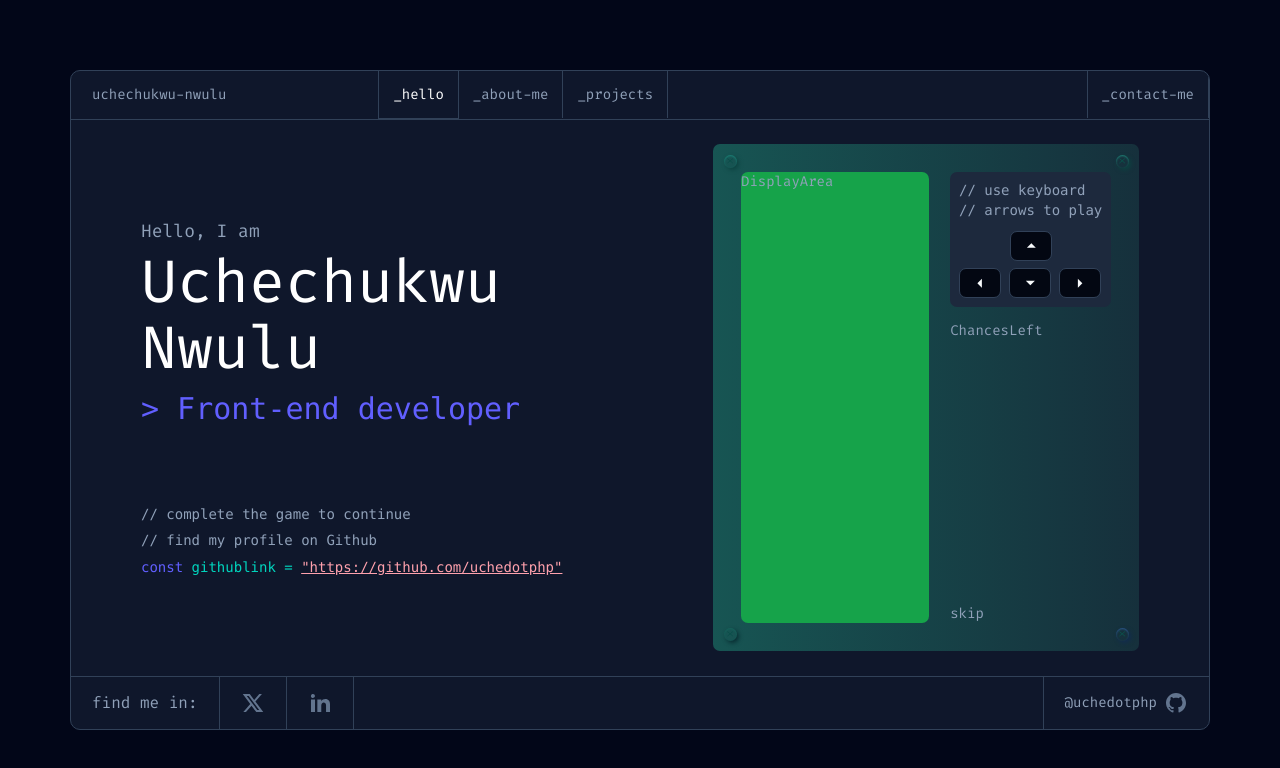
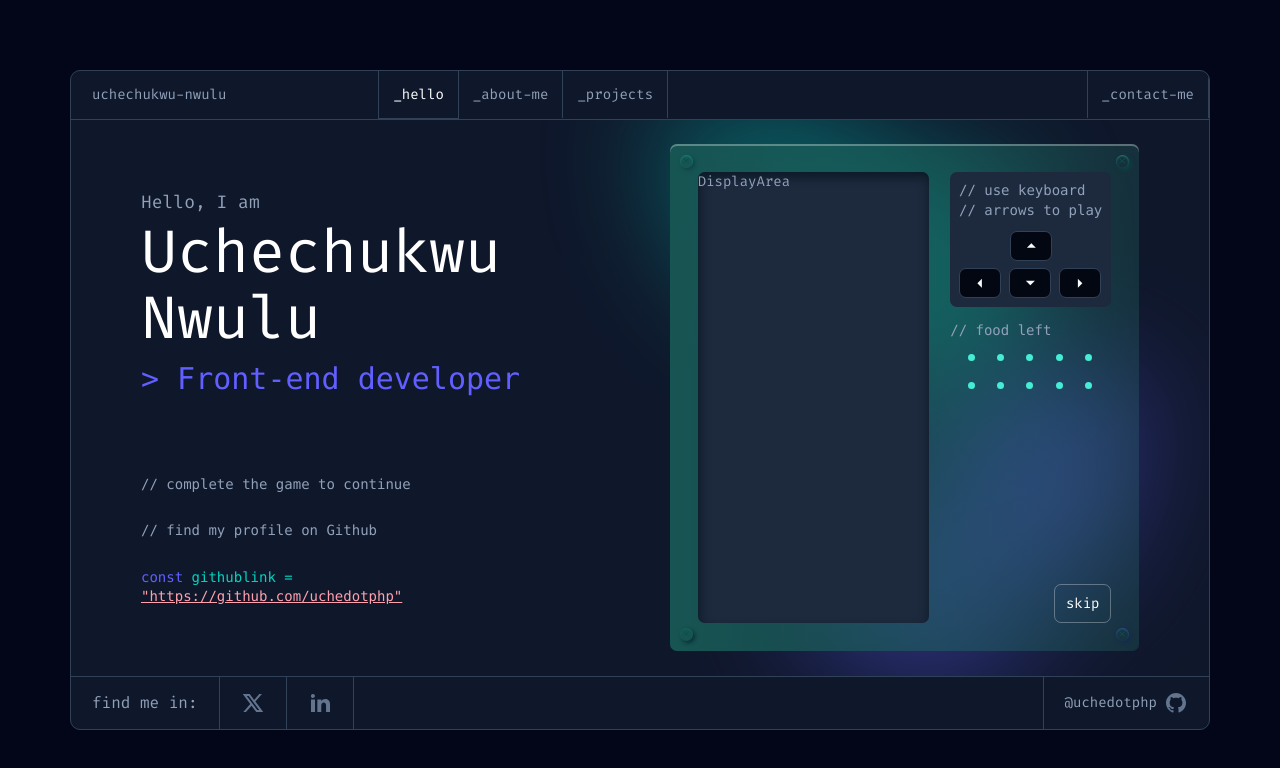
Before and after one commit to uchedotphp/my-portfolio, a React (Vite) app: page / in a window 1280 px wide. Shown: the top 768 px of the page. Built offline with nearby package versions, Linux system fonts and the light colour scheme.

Commit message:
feat: enhance snake game components and update UI styling

```diff
--- a/src/components/Button.tsx
+++ b/src/components/Button.tsx
@@ -1,7 +1,11 @@
-const Button = ({ children, className }: { children: React.ReactNode, className?: string }) => {
-  return (
-    <button className={`${className}`}>{children}</button>
-  )
-}
+const Button = ({
+  children,
+  className,
+}: {
+  children: React.ReactNode;
+  className?: string;
+}) => {
+  return <button className={`btn ${className}`}>{children}</button>;
+};
 
-export default Button
+export default Button;
--- a/src/components/snakeGame/ChancesLeft.tsx
+++ b/src/components/snakeGame/ChancesLeft.tsx
@@ -1,7 +1,35 @@
-const ChancesLeft = () => {
-  return (
-    <div>ChancesLeft</div>
-  )
+interface SingleChanceProps {
+  isActive: boolean;
 }
 
-export default ChancesLeft
+const SingleChance = ({ isActive }: SingleChanceProps) => {
+  return (
+    <div className="w-[20.69px] h-[20.69px] bg-teal-300/10 rounded-full flex items-center justify-center">
+      <div className="w-[14.69px] h-[14.69px] bg-teal-300/20 rounded-full flex items-center justify-center">
+        <div
+          className={`w-2 h-2 rounded-full ${
+            isActive ? "bg-teal-300" : "bg-teal-300/10"
+          }`}
+        ></div>
+      </div>
+    </div>
+  );
+};
+
+interface ChancesLeftProps {
+  chancesLeft: number;
+}
+
+export const ChancesLeft = ({ chancesLeft }: ChancesLeftProps) => {
+  return (
+    <div>
+      <code className="text-base">// food left</code>
+
+      <div className="mt-2 px-3 grid grid-cols-5 gap-2">
+        {[...Array(10)].map((_, i) => (
+          <SingleChance key={i} isActive={i < chancesLeft} />
+        ))}
+      </div>
+    </div>
+  );
+};
--- a/src/components/snakeGame/DisplayArea.tsx
+++ b/src/components/snakeGame/DisplayArea.tsx
@@ -1,7 +1,9 @@
 const DisplayArea = () => {
   return (
-    <div className="h-full w-full">DisplayArea</div>
-  )
+    <div className="h-full w-full bg-slate-800 shadow-[inset_1px_5px_11px_0px_rgba(2,18,27,0.71)]">
+      DisplayArea
+    </div>
+  );
 }
 
 export default DisplayArea
--- a/src/components/snakeGame/index.tsx
+++ b/src/components/snakeGame/index.tsx
@@ -1,31 +1,34 @@
 import Bolt from "./Bolt";
 import DisplayArea from "./DisplayArea";
 import Controls from "./Controls";
-import ChancesLeft from "./ChancesLeft";
+import { ChancesLeft } from "./ChancesLeft";
 import Button from "@components/Button";
+import { useSnakeStore } from "../../stateManagement/snakeStore";
 
-const SnakeGame = () => {
+const SnakeGame = ({ className }: { className?: string }) => {
+  const { chancesLeft } = useSnakeStore();
+
   return (
     <section
-      className="h-[506.69px] w-[469.32px] rounded-lg bg-gradient-to-r
+      className={`h-[506.69px] w-[469.32px] rounded-lg bg-gradient-to-r
     from-[#175553]
-    to-[rgba(67,217,173,0.13)] p-8 relative flex gap-6"
+    to-[rgba(67,217,173,0.13)] p-8 relative flex gap-6 stroke-slate-700 ${className}`}
     >
       <Bolt className="absolute top-3 right-3 bg-[radial-gradient(circle,_#217D7A_15%25,_#114B4A_100%25)] shadow-[inset_0px_1px_2px_0px_#1F8177,2px_2px_4px_0px_#0D4341]" />
       <Bolt className="absolute bottom-3 left-3 bg-[radial-gradient(circle,_#164C51_15%25,_#0D3A40_100%25)] shadow-[inset_0px_1px_2px_0px_#16645C,2px_2px_4px_0px_#092D32]" />
       <Bolt className="absolute top-3 left-3 bg-[radial-gradient(circle,_#217D7A_15%25,_#114B4A_100%25)] shadow-[inset_0px_1px_2px_0px_#1A8277,2px_2px_4px_0px_#0D4341]" />
       <Bolt className="absolute bottom-3 right-3 bg-[radial-gradient(circle,_#234B7C_15%25,_#122E4F_100%25)] shadow-[inset_0px_1px_2px_0px_#2C588D,2px_2px_4px_0px_#122C4E]" />
-      <div className="flex-1 rounded-lg bg-green-600 overflow-hidden">
+      <div className="flex-1 rounded-lg overflow-hidden">
         <DisplayArea />
       </div>
       <div className="flex flex-col gap-4">
         <div className="rounded-lg p-2.5 bg-slate-800">
-        <Controls />
+          <Controls />
         </div>
-        <ChancesLeft />
+        <ChancesLeft chancesLeft={chancesLeft} />
 
-        <div className="mt-auto">
-          <Button>
+        <div className="mt-auto text-end">
+          <Button className="btn--outline">
             <span>skip</span>
           </Button>
         </div>
--- a/src/routing/HomePage.tsx
+++ b/src/routing/HomePage.tsx
@@ -1,5 +1,7 @@
 import { Link } from "react-router";
-import SnakeGame from "@components/snakeGame/Index";
+import SnakeGame from "@components/snakeGame";
+import shape from "@assets/icons/green-shape.svg";
+import shape2 from "@assets/icons/blue-shape.svg";
 
 const HomePage = () => {
   return (
@@ -8,21 +10,19 @@ const HomePage = () => {
         <div className="flex-1 overflow-y-auto flex flex-col justify-center items-center lg:items-end">
           <div className="px-6 lg:px-0">
             <h6 className="mb-1 text-md">Hello, I am</h6>
-            <h1 className="text-white text-4xl lg:text-5xl mb-2">
-              Uchechukwu Nwulu
-            </h1>
+            <h1 className="text-white mb-2">Uchechukwu Nwulu</h1>
             <h4 className="text-indigo text-lg lg:text-2xl">
               <code>{">"} Front-end developer</code>
             </h4>
 
             <div className="mt-[75px]">
               <code>
-                <p className="mb-2">
-                  // complete the game to continue <br />
+                <p className="mb-2 text-[min(10vw, 75px)]">
+                  // complete the game to continue
                 </p>
-                <p className="mb-2">
-                  // find my profile on Github <br />
-                </p>
+                <br />
+                <p className="mb-2">// find my profile on Github</p>
+                <br />
                 <span className="text-indigo">const </span>
                 <span className="text-teal">githublink = </span>
                 <Link
@@ -36,8 +36,18 @@ const HomePage = () => {
             </div>
           </div>
         </div>
-        <div className="flex-1 overflow-auto hidden lg:flex items-center">
-          <SnakeGame />
+        <div className="flex-1 hidden lg:flex items-center">
+          <div className="relative">
+            <div className="absolute -top-[136.34px] -left-[135.65px]">
+              <img src={shape} alt="" />
+            </div>
+
+            <div className="absolute -bottom-[136.61px] -right-[137.26px]">
+              <img src={shape2} alt="" />
+            </div>
+
+            <SnakeGame className="shadow-[inset_0px_2px_0px_0px_rgba(255,255,255,0.3)]" />
+          </div>
         </div>
       </div>
     </div>
--- a/src/styles/index.css
+++ b/src/styles/index.css
@@ -1,5 +1,6 @@
 @import './typography.css';
 @import './colors.css';
+@import './components.css';
 
 @tailwind base;
 @tailwind components;
```
